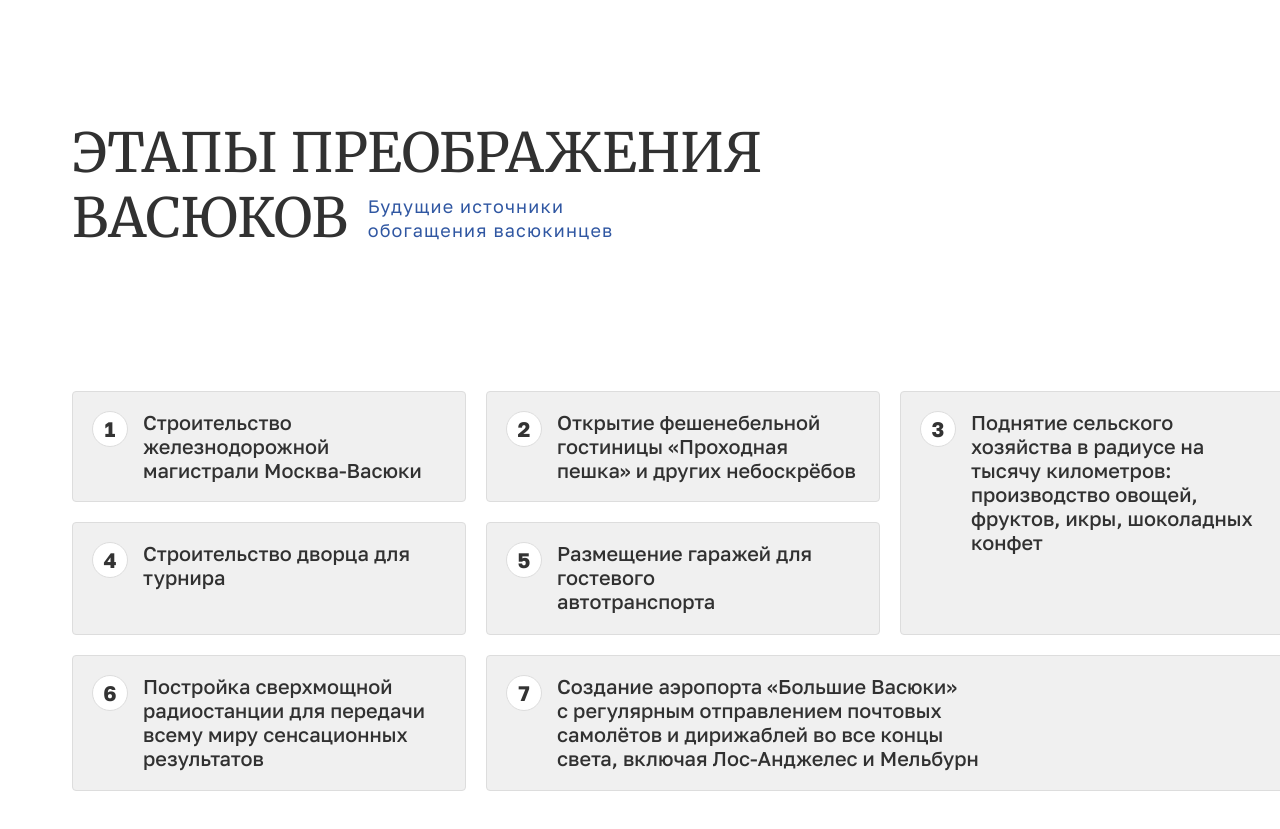
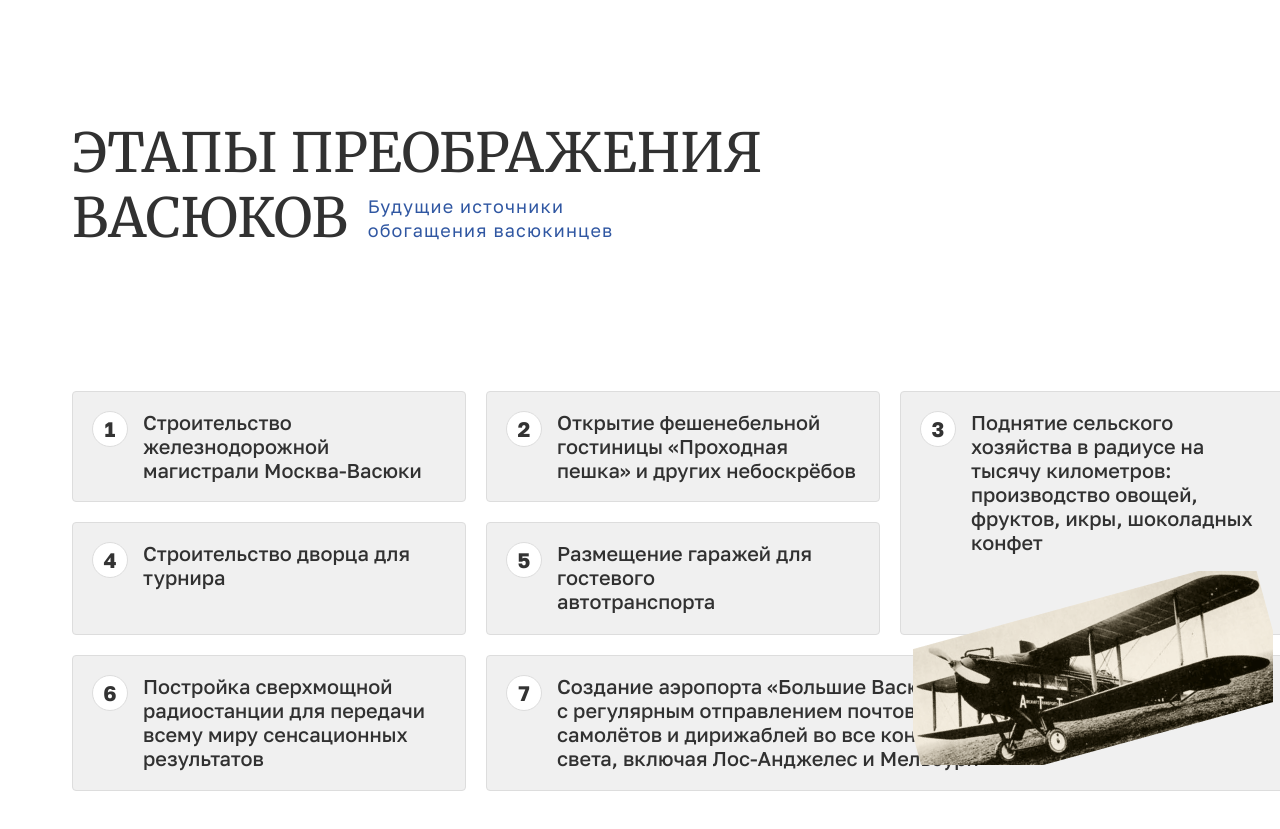
Before and after one commit to NafisGH/yandex_chess, a website built with Vite: page index.html in a window 1280 px wide. Shown: the part 1760-2589 px from the top of the page. Built offline with nearby package versions, Linux system fonts and the light colour scheme.

Commit message:
img update

```diff
--- a/index.html
+++ b/index.html
@@ -212,7 +212,7 @@
     </section>
 
     <section id="details" class="transformation-stages">
-      <div class="transformation-stages__container">
+      <div class="container">
         <div class="transformation-stages__inner">
           <div class="transformation-stages__header">
             <div class="transformation-stages__title--wrap">
@@ -233,9 +233,9 @@
               <li class="transformation-stages__item"><span class="stage-number">6</span>Постройка сверхмощной радиостанции для передачи всему миру сенсационных результатов</li>
               <li class="transformation-stages__item transformation-stages__item--span-cols"><span class="stage-number">7</span>Создание аэропорта «Большие Васюки»<br>с регулярным отправлением почтовых<br>самолётов и дирижаблей во все концы<br>света, включая Лос-Анджелес и Мельбурн</li>
 
-              <!-- <div class="transformation-stages-img">
+              <div class="transformation-stages-img">
                 <img src="/public/images/1010-11-1-2 2.png" alt="">
-              </div> -->
+              </div>
 
             </ul>
             <div class="carousel__controls">
--- a/src/css/transformation-stages.css
+++ b/src/css/transformation-stages.css
@@ -115,7 +115,7 @@ ul.transformation-stages__list {
 
   .transformation-stages-img {
     position: absolute;
-    /* right: -41px; */
+    top: 0;
   }
   /* Карусель --------------------*/
   .carousel {
```
